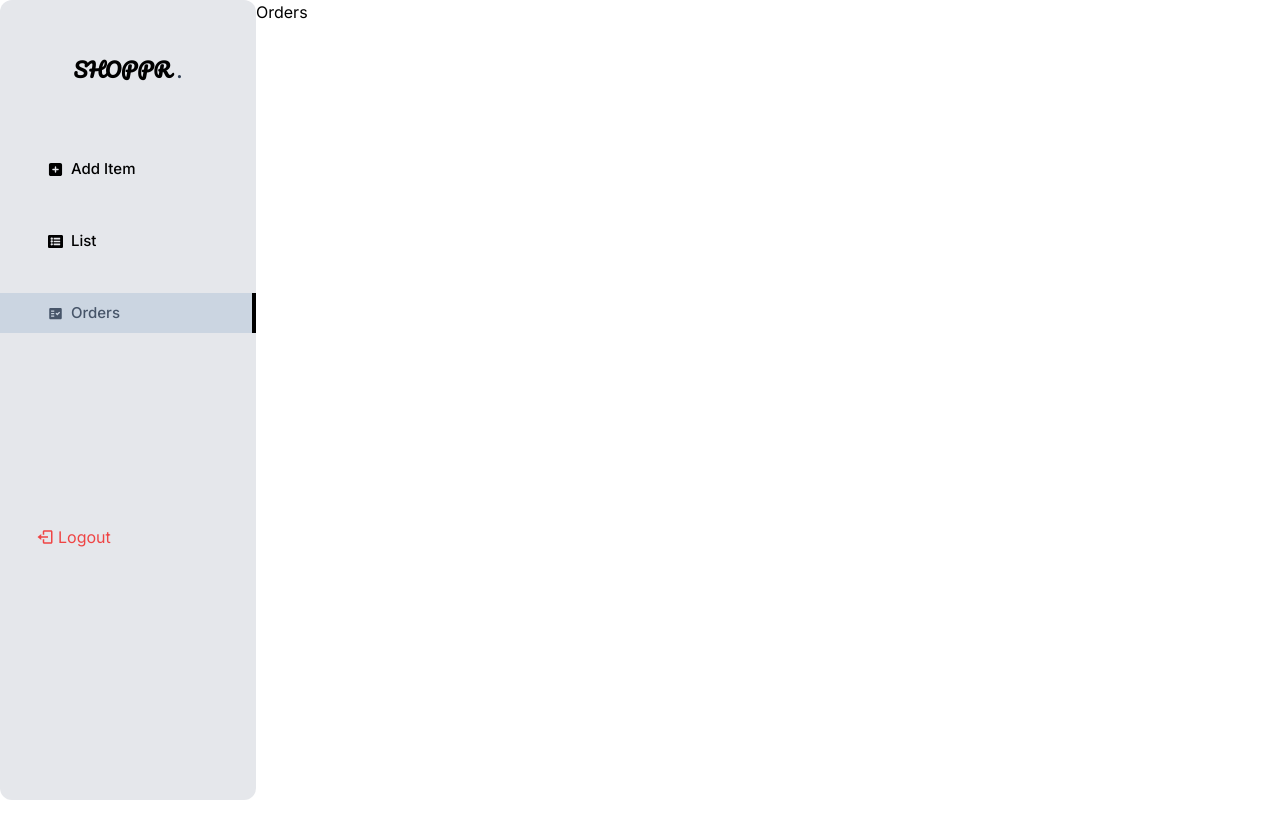
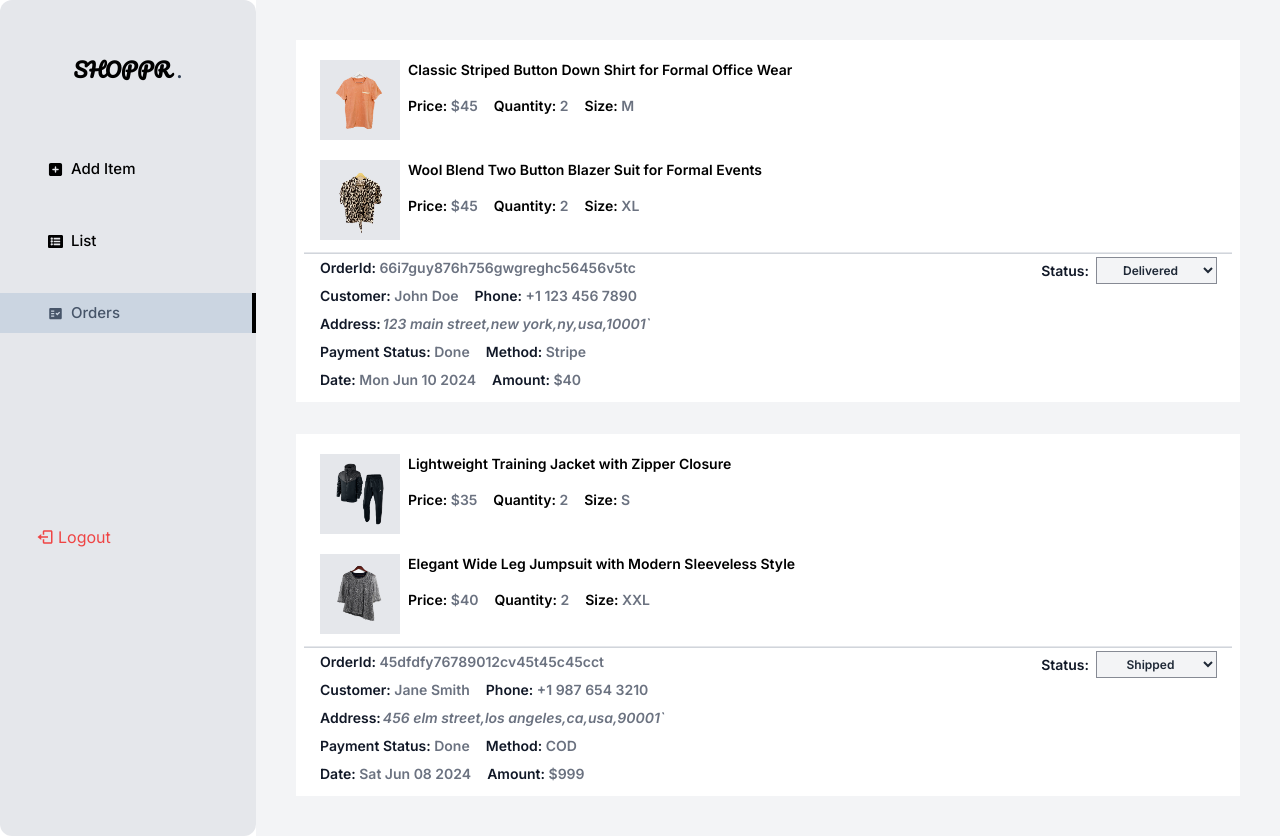
Before and after one commit to NatiDogg/-Ecommerce-website-with-MERN, a React (Vite) app in the folder client/: page /admin/orders in a window 1280 px wide. Both pictures are taken after typing "name@example.com", "Sample123" into the empty fields and a click on the button "Login". Before the commit the page ends 800 px from the top, so only its background shows below. Built offline with nearby package versions, Linux system fonts and the light colour scheme.

Commit message:
admin page is done

```diff
--- a/client/src/Components/Admin/SideBar.jsx
+++ b/client/src/Components/Admin/SideBar.jsx
@@ -8,7 +8,7 @@ import {  BiLogOut } from 'react-icons/bi';
 
 const SideBar = () => {
 
-   const {navigate} = useContext(shopContext);
+   const {navigate,setIsAdmin} = useContext(shopContext);
     const navItems = [
        {
         path: '/admin',
@@ -54,7 +54,7 @@ const SideBar = () => {
                    <div className='max-sm:ml-5 sm:mt-40 text-center px-9 '>
                       <button className='flex gap-1 items-center text-red-500 '>
                           <BiLogOut className='text-md sm:text-lg ' />
-                            <div className='hidden sm:flex '>
+                            <div onClick={()=>{navigate('/'); setIsAdmin(false) }} className='hidden sm:flex '>
                                Logout
                             </div>
                       </button>
--- a/client/src/Pages/Admin/Orders.jsx
+++ b/client/src/Pages/Admin/Orders.jsx
@@ -1,8 +1,76 @@
-import React from 'react'
+import React, { useContext,useState,useEffect } from 'react'
+import { shopContext } from '../../Context/ShopContextProvider';
+import { dummyOrders } from '../../Data/data';
 
 const Orders = () => {
+  const {currency} = useContext(shopContext);
+  const [orders, setOrders] = useState([]);
+  const fetchAllOrders = async () =>{
+        setOrders(dummyOrders);
+  }
+
+  useEffect(()=>{
+     fetchAllOrders ();
+  },[])
   return (
-    <div>Orders</div>
+       <section className='px-0 py-2 md:px-6 md:py-6 w-full bg-gray-100'>
+            <div className='max-w-[1360px] mx-auto px-4 py-4 flex flex-col gap-8 '>
+                    {orders.map((order,index)=>{
+                       return  <div key={order._id} className='flex bg-white px-2 py-3 w-full flex-col gap-1'>
+                              {order.items.map((item,index)=>{
+                                  return <div className='px-4 py-2 flex flex-row gap-2' key={index}>
+                                       <div>
+                                           <img src={item.product.image[0]} alt="ordered product image" className='max-h-20 max-w-20 bg-gray-200' />
+                                       </div>
+                                        <div className='flex flex-col gap-4 justify-start'>
+                                           <h4 className='text-sm font-semibold  text-black'>{item.product.name}</h4>
+                                           <div className='flex flex-row gap-4 items-center'>
+                                                <h5 className='capitalize text-sm font-semibold'>price: <span className='text-gray-500'>{currency}{item.product.offerPrice}</span></h5>
+                                                <h5 className='capitalize text-sm font-semibold'>Quantity: <span className='text-gray-500'>{item.quantity}</span></h5>
+                                                <h5 className='capitalize text-sm font-semibold'>size: <span className='text-gray-500'>{item.size}</span></h5>
+                                           </div>
+                                        </div>
+                                   </div>
+                              })}
+                               <hr className='h-0.5 bg-gray-300 ' />
+                               <div className='flex flex-col justify-center items-center md:flex-row md:justify-between gap-8 md:items-start  px-4'>
+                                  <div className='flex flex-col gap-2 '>
+                                      <h6 className='capitalize text-sm text-gray-900 font-semibold'>orderId: <span className='text-gray-500'>{order._id}</span></h6>
+                                      <div className='flex flex-col lg:flex-row gap-2 lg:gap-4'>
+                                         <h6 className='capitalize text-sm text-gray-900 font-semibold'>customer: <span className='text-gray-500'>{order.address.firstName} {order.address.lastName}</span></h6>
+                                          <h6 className='capitalize text-sm text-gray-900 font-semibold'>phone: <span className='text-gray-500'>{order.address.phone}</span></h6>
+                                      </div>
+                                      <h6 className='capitalize text-sm flex flex-row gap-0.5 text-gray-900 font-semibold'>address: <address className='text-gray-500 lowercase'>{order.address.street},{order.address.city},{order.address.state},{order.address.country},{order.address.zipcode}`</address></h6>
+                                      <div className='flex flex-col lg:flex-row gap-2 lg:gap-4'>
+                                         <h6 className='capitalize text-sm text-gray-900 font-semibold'>Payment status: <span className='text-gray-500'>{order.isPaid ? "Done" : "Pending"}</span></h6>
+                                          <h6 className='capitalize text-sm text-gray-900 font-semibold'>method: <span className='text-gray-500'>{order.paymentMethod}</span></h6>
+                                      </div>
+                                      <div className='flex flex-col lg:flex-row gap-2 lg:gap-4'>
+                                         <h6 className='capitalize text-sm text-gray-900 font-semibold'>Date: <span className='text-gray-500'>{new Date(order.createdAt).toDateString()}</span></h6>
+                                          <h6 className='capitalize text-sm text-gray-900 font-semibold'>amount: <span className='text-gray-500'>{currency}{order.amount}</span></h6>
+                                      </div>
+                                  </div>
+                                  <div>
+                                     <h6 className='capitalize flex flex-row items-center text-sm text-gray-900 font-semibold'>Status:
+                                         <span className='text-gray-800 ml-2'>
+                                            <select className='bg-gray-100 ring-1 ring-slate-900/50 text-xs font-semibold focus:outline-none focus:border focus:border-gray-200 text-center px-1 py-1' name="" id="" value={order.status}>
+                                             <option  value="Order Placed">Order Placed</option>
+                                             <option   value="Packing">Packing</option>
+                                             <option  value="Shipped">Shipped</option>
+                                             <option  value="Out for delivery">Out for delivery</option>
+                                             <option  value="Delivered">Delivered</option>
+                                            </select>
+                                         </span>
+
+                                        </h6>
+                                  </div>
+
+                               </div>
+                       </div>
+
+                    })}
+            </div>
+       </section>
   )
 }
 
```
